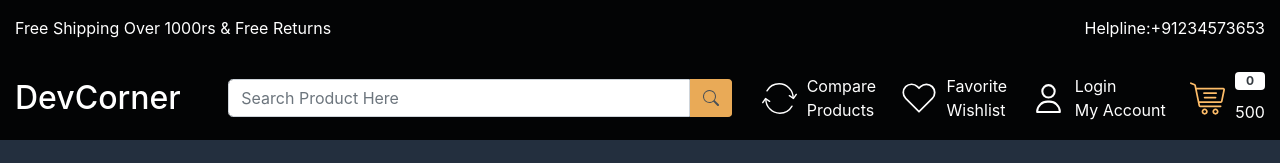
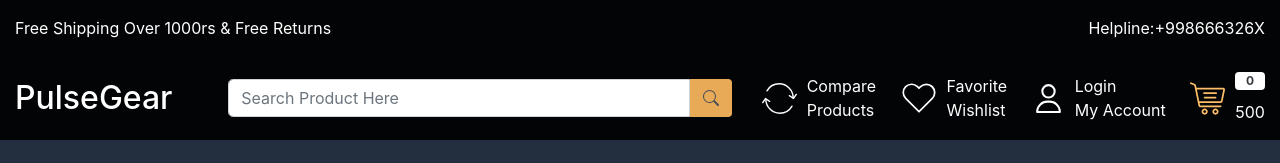
Before and after one commit to AnilKumarB12/ECommerce, a React (Create React App) app: page / in a window 1280 px wide. Shown: the top 163 px of the page. Built offline with nearby package versions, Linux system fonts and the light colour scheme.

Commit message:
modified website name

```diff
--- a/src/components/Header.js
+++ b/src/components/Header.js
@@ -21,7 +21,7 @@
               <p className="text-white mb-0 d-flex justify-content-end">
                 Helpline:
                 <a className="text-white" href="tel:+91 1234567890">
-                  +91234573653
+                  +998666326X
                 </a>
               </p>
             </div>
@@ -33,7 +33,7 @@
           <div className="row align-items-center">
             <div className="col-2">
               <h2>
-                <Link className="text-white"> DevCorner</Link>
+                <Link className="text-white">PulseGear</Link>
               </h2>
             </div>
             <div className="col-5">
```
